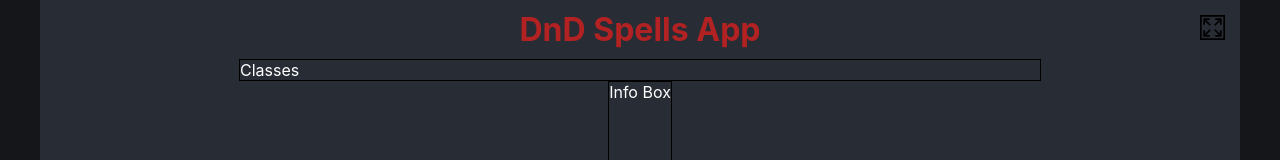
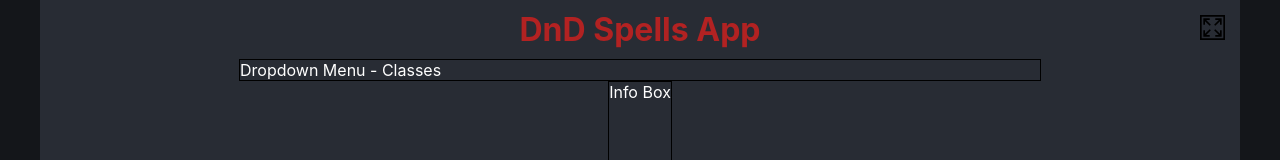
Before and after one commit to Astralite/dnd5-spells-reactapp, a React (Create React App) app: page / in a window 1280 px wide. Shown: the top 160 px of the page. Built offline with nearby package versions, Linux system fonts and the light colour scheme; no server answers.

Commit message:
Create dropdown component template

```diff
--- a/src/App.js
+++ b/src/App.js
@@ -3,14 +3,14 @@ import axios from "axios";
 import toggleFullScreen from "./modules/fullscreen.js";
 
 import "./App.scss";
+import ClassesDropdown from './components/classes-dropdown/classes-dropdown';
 
 class App extends Component {
   constructor() {
     super();
 
+    this.apiUrl = "https://www.dnd5eapi.co/api";
     this.state = {};
-
-    this.apiUrl = "https://www.dnd5eapi.co/api";
   }
 
   componentDidMount() {
@@ -54,7 +54,8 @@ class App extends Component {
       <div className="App">
         <div className="toggle-fs" onClick={toggleFullScreen} />
         <h1 className="menu-item title">DnD Spells App</h1>
-        <div className="menu-item classes-dropdown">Classes</div>
+
+        <ClassesDropdown />
         <div className="menu-item info-box">Info Box</div>
         <div className="menu-item level-selector">
           <div>1-2</div>
--- a/src/App.scss
+++ b/src/App.scss
@@ -40,12 +40,6 @@
 
 }
 
-.classes-dropdown {
-  border: 1px solid black;
-  width: 100%;
-  max-width: 800px;
-}
-
 .info-box {
   border: 1px solid black;
   height: 300px;
--- /dev/null
+++ b/src/components/classes-dropdown/classes-dropdown.jsx
@@ -0,0 +1,12 @@
+import React from 'react';
+import './classes-dropdown.scss';
+
+const ClassesDropdown = (props) => {
+  return (
+    <div className="menu-item classes-dropdown">
+      Dropdown Menu - Classes
+    </div>
+  );
+};
+
+export default ClassesDropdown;
--- /dev/null
+++ b/src/components/classes-dropdown/classes-dropdown.scss
@@ -0,0 +1,5 @@
+.classes-dropdown {
+  border: 1px solid black;
+  width: 100%;
+  max-width: 800px;
+}
```
